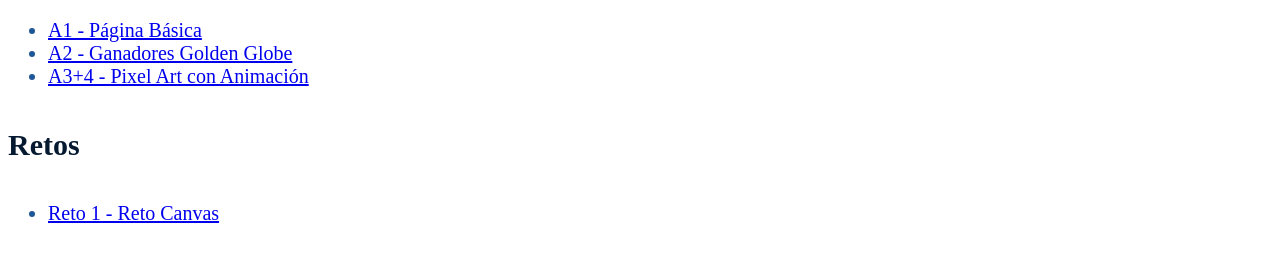
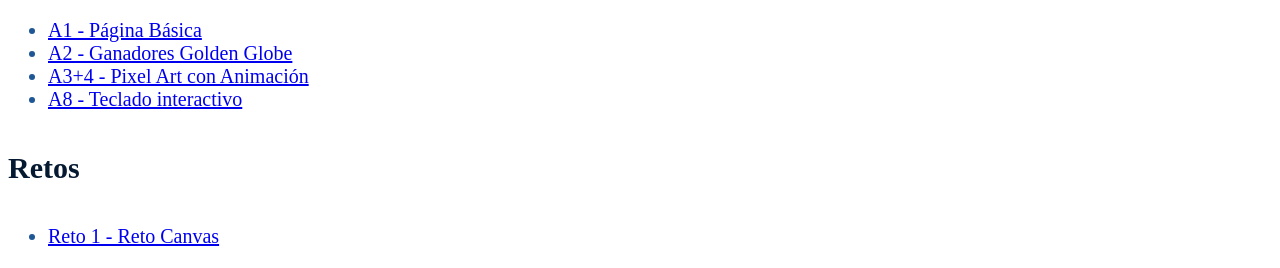
Before and after one commit to kiaraglez11/Animacion-Dinamica, a plain HTML site: page index.html in a window 1280 px wide. Shown: the part 625-893 px from the top of the page. Before the commit the page ends 870 px from the top, so only its background shows below. Drawn offline with nearby package versions, Linux system fonts and the light colour scheme; a web font is replaced by a local one.

Commit message:
Update index.html

```diff
--- a/index.html
+++ b/index.html
@@ -60,6 +60,7 @@
     <li><a href="ACTIVIDADES/Act1/pagina1.html">A1 - Página Básica</a></li>
     <li><a href="ACTIVIDADES/Act2/pagina2.html">A2 - Ganadores Golden Globe</a></li>
 	<li><a href="ACTIVIDADES/Act3/pagina3.html">A3+4 - Pixel Art con Animación</a></li>
+	<li><a href="ACTIVIDADES/Act8/08-canvas-interactivo.html">A8 - Teclado interactivo</a></li>
      </ul>
 
 	<h4>Retos</h4>
```
